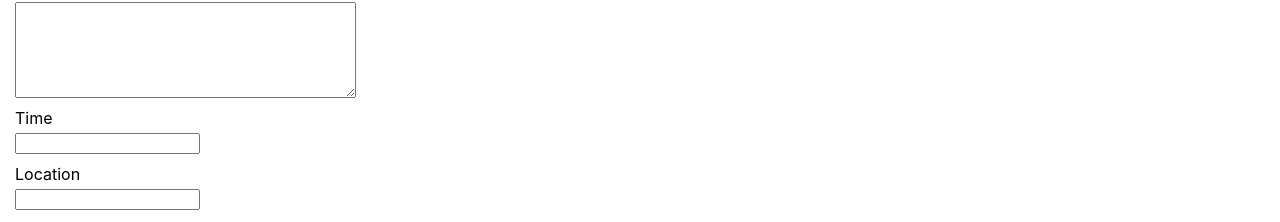
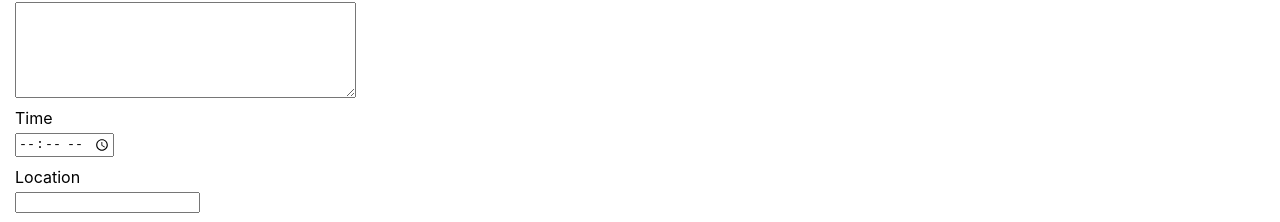
Before and after one commit to wesmc10/it-s-a-date-app, a React (Create React App) app: page /1/create-event in a window 1280 px wide. Shown: the part 233-455 px from the top of the page. Built offline with nearby package versions, Linux system fonts and the light colour scheme.

Commit message:
Modifed time format for events

```diff
--- a/package.json
+++ b/package.json
@@ -6,6 +6,7 @@
     "@fortawesome/fontawesome-svg-core": "^1.2.19",
     "@fortawesome/free-solid-svg-icons": "^5.9.0",
     "@fortawesome/react-fontawesome": "^0.1.4",
+    "convert-time": "^0.3.0",
     "date-fns": "^1.30.1",
     "react": "^16.8.6",
     "react-dom": "^16.8.6",
@@ -15,7 +16,6 @@
   },
   "scripts": {
     "start": "react-scripts start",
-    "prebuild": "react-scripts test",
     "build": "react-scripts build",
     "test": "react-scripts test",
     "eject": "react-scripts eject",
--- a/src/CreateEvent/CreateEvent.js
+++ b/src/CreateEvent/CreateEvent.js
@@ -123,7 +123,7 @@ export default class CreateEvent extends Component {
                             </label>
                             <input
                                 id="Create_event_time"
-                                type="text"
+                                type="time"
                                 name="Create_event_time"
                                 required
                                 onChange={this.handleTimeChange}
--- a/src/EditEvent/EditEvent.js
+++ b/src/EditEvent/EditEvent.js
@@ -1,6 +1,5 @@
 import React, { Component } from 'react';
 import LogOut from '../LogOut/LogOut';
-import dateFns from 'date-fns';
 import './EditEvent.css';
 import ItsADateContext from '../ItsADateContext';
 
@@ -136,7 +135,7 @@ export default class EditEvent extends Component {
                             </label>
                             <input
                                 id="Edit_event_time"
-                                type="text"
+                                type="time"
                                 name="Edit_event_time"
                                 required
                                 value={time}
--- a/src/Event/Event.js
+++ b/src/Event/Event.js
@@ -1,6 +1,7 @@
 import React, { Component } from 'react';
 import { Link } from 'react-router-dom';
 import LogOut from '../LogOut/LogOut';
+import convertTime from 'convert-time';
 import './Event.css';
 import ItsADateContext from '../ItsADateContext';
 
@@ -48,7 +49,7 @@ export default class Event extends Component {
                 <section className="Event_view_time">
                     <h2 className="section_tag">Time</h2>
                     <p className="section_time">
-                        {currentEvent.time}
+                        {convertTime(currentEvent.time, 'hh:MM A')}
                     </p>
                 </section>
                 <section className="Event_view_location">
--- a/src/ViewEventsModal/ViewEventsModal.js
+++ b/src/ViewEventsModal/ViewEventsModal.js
@@ -1,5 +1,6 @@
 import React, { Component } from 'react';
 import { Link } from 'react-router-dom';
+import convertTime from 'convert-time';
 import './ViewEventsModal.css';
 import ItsADateContext from '../ItsADateContext';
 
@@ -21,7 +22,7 @@ export default class ViewEventsModal extends Component {
                     {events.filter(event => event.dayId === clickedDay).map(event =>
                         <div className="Events_for_this_day"  key={event.id}>
                             <Link to={`/${event.id}/event`}>
-                                {`Event: ${event.name}`}
+                                {`${event.name} at ${convertTime(event.time, 'hh:MM A')}`}
                             </Link>
                         </div>
                     )}
--- a/src/dummy-store.js
+++ b/src/dummy-store.js
@@ -55,7 +55,7 @@ export default {
       {
         "id": "cbc787a0-ffaf-11e8-8eb2-f2801f1b9fe2",
         "name": "Dogs",
-        "time": "07:30 PM",
+        "time": "19:30",
         "calendarId": "b0715efe-ffaf-11e8-8eb2-f2801f1b9fd1",
         "description": "Corporis accusamus placeat quas non voluptas. Harum fugit molestias qui. Velit ex animi reiciendis quasi. Suscipit totam delectus ut voluptas aut qui rerum. Non veniam eius molestiae rerum quam.\n \rUnde qui aperiam praesentium alias. Aut temporibus id quidem recusandae voluptatem ut eum. Consequatur asperiores et in quisquam corporis maxime dolorem soluta. Et officiis id est quia sunt qui iste reiciendis saepe. Ut aut doloribus minus non nisi vel corporis. Veritatis mollitia et molestias voluptas neque aspernatur reprehenderit.\n \rMaxime aut reprehenderit mollitia quia eos sit fugiat exercitationem. Minima dolore soluta. Quidem fuga ut sit voluptas nihil sunt aliquam dignissimos. Ex autem nemo quisquam voluptas consequuntur et necessitatibus minima velit. Consequatur quia quis tempora minima. Aut qui dolor et dignissimos ut repellat quas ad.",
         "location": "5774 Here Drive",
@@ -65,7 +65,7 @@ export default {
       {
         "id": "cbt787a0-ffaf-11e8-8eb2-f2801f1c9fd1",
         "name": "Party",
-        "time": "09:00 PM",
+        "time": "21:00",
         "calendarId": "b07161a6-ffaf-11e8-8eb2-f2801f1b9fd1",
         "description": "Corporis accusamus placeat quas non voluptas. Harum fugit molestias qui. Velit ex animi reiciendis quasi. Suscipit totam delectus ut voluptas aut qui rerum. Non veniam eius molestiae rerum quam.\n \rUnde qui aperiam praesentium alias. Aut temporibus id quidem recusandae voluptatem ut eum. Consequatur asperiores et in quisquam corporis maxime dolorem soluta. Et officiis id est quia sunt qui iste reiciendis saepe. Ut aut doloribus minus non nisi vel corporis. Veritatis mollitia et molestias voluptas neque aspernatur reprehenderit.\n \rMaxime aut reprehenderit mollitia quia eos sit fugiat exercitationem. Minima dolore soluta. Quidem fuga ut sit voluptas nihil sunt aliquam dignissimos. Ex autem nemo quisquam voluptas consequuntur et necessitatibus minima velit. Consequatur quia quis tempora minima. Aut qui dolor et dignissimos ut repellat quas ad.",
         "location": "28490 Party Lane",
@@ -74,7 +74,7 @@ export default {
       {
         "id": "cbc787a0-ffaf-11e8-8eb2-f4801f1b9fd1",
         "name": "Work",
-        "time": "08:00 AM",
+        "time": "08:00",
         "calendarId": "b07162f0-ffaf-11e8-8eb2-f2801f1b9fd1",
         "description": "Corporis accusamus placeat quas non voluptas. Harum fugit molestias qui. Velit ex animi reiciendis quasi. Suscipit totam delectus ut voluptas aut qui rerum. Non veniam eius molestiae rerum quam.\n \rUnde qui aperiam praesentium alias. Aut temporibus id quidem recusandae voluptatem ut eum. Consequatur asperiores et in quisquam corporis maxime dolorem soluta. Et officiis id est quia sunt qui iste reiciendis saepe. Ut aut doloribus minus non nisi vel corporis. Veritatis mollitia et molestias voluptas neque aspernatur reprehenderit.\n \rMaxime aut reprehenderit mollitia quia eos sit fugiat exercitationem. Minima dolore soluta. Quidem fuga ut sit voluptas nihil sunt aliquam dignissimos. Ex autem nemo quisquam voluptas consequuntur et necessitatibus minima velit. Consequatur quia quis tempora minima. Aut qui dolor et dignissimos ut repellat quas ad.",
         "location": "90385 Hey Drive",
@@ -83,7 +83,7 @@ export default {
       {
         "id": "cbc781a0-ffaf-11e8-8eb2-f2801f1b9fd1",
         "name": "Gone",
-        "time": "05:00 PM",
+        "time": "17:00",
         "calendarId": "b07112f0-ffaf-11e8-8eb2-f2801f1b9fd1",
         "description": "Corporis accusamus placeat quas non voluptas. Harum fugit molestias qui. Velit ex animi reiciendis quasi. Suscipit totam delectus ut voluptas aut qui rerum. Non veniam eius molestiae rerum quam.\n \rUnde qui aperiam praesentium alias. Aut temporibus id quidem recusandae voluptatem ut eum. Consequatur asperiores et in quisquam corporis maxime dolorem soluta. Et officiis id est quia sunt qui iste reiciendis saepe. Ut aut doloribus minus non nisi vel corporis. Veritatis mollitia et molestias voluptas neque aspernatur reprehenderit.\n \rMaxime aut reprehenderit mollitia quia eos sit fugiat exercitationem. Minima dolore soluta. Quidem fuga ut sit voluptas nihil sunt aliquam dignissimos. Ex autem nemo quisquam voluptas consequuntur et necessitatibus minima velit. Consequatur quia quis tempora minima. Aut qui dolor et dignissimos ut repellat quas ad.",
         "location": "2474 Laurinda Drive",
@@ -92,7 +92,7 @@ export default {
       {
         "id": "cbc787a0-ffaf-11e8-8eb2-f2801f1b9fd1",
         "name": "Dude",
-        "time": "08:00 PM",
+        "time": "20:00",
         "calendarId": "b07161a6-ffaf-11e8-8eb2-f2801f1b9fd1",
         "description": "Corporis accusamus placeat quas non voluptas. Harum fugit molestias qui. Velit ex animi reiciendis quasi. Suscipit totam delectus ut voluptas aut qui rerum. Non veniam eius molestiae rerum quam.\n \rUnde qui aperiam praesentium alias. Aut temporibus id quidem recusandae voluptatem ut eum. Consequatur asperiores et in quisquam corporis maxime dolorem soluta. Et officiis id est quia sunt qui iste reiciendis saepe. Ut aut doloribus minus non nisi vel corporis. Veritatis mollitia et molestias voluptas neque aspernatur reprehenderit.\n \rMaxime aut reprehenderit mollitia quia eos sit fugiat exercitationem. Minima dolore soluta. Quidem fuga ut sit voluptas nihil sunt aliquam dignissimos. Ex autem nemo quisquam voluptas consequuntur et necessitatibus minima velit. Consequatur quia quis tempora minima. Aut qui dolor et dignissimos ut repellat quas ad.",
         "location": "93845 Cake Drive",
@@ -101,7 +101,7 @@ export default {
       {
         "id": "cbc787a0-ffaf-11z8-8eb2-f2801f1b9fd1",
         "name": "Hey",
-        "time": "12:15 PM",
+        "time": "12:15",
         "calendarId": "b0715efe-ffaf-11e8-8eb2-f2801f1b9fd1",
         "description": "Corporis accusamus placeat quas non voluptas. Harum fugit molestias qui. Velit ex animi reiciendis quasi. Suscipit totam delectus ut voluptas aut qui rerum. Non veniam eius molestiae rerum quam.\n \rUnde qui aperiam praesentium alias. Aut temporibus id quidem recusandae voluptatem ut eum. Consequatur asperiores et in quisquam corporis maxime dolorem soluta. Et officiis id est quia sunt qui iste reiciendis saepe. Ut aut doloribus minus non nisi vel corporis. Veritatis mollitia et molestias voluptas neque aspernatur reprehenderit.\n \rMaxime aut reprehenderit mollitia quia eos sit fugiat exercitationem. Minima dolore soluta. Quidem fuga ut sit voluptas nihil sunt aliquam dignissimos. Ex autem nemo quisquam voluptas consequuntur et necessitatibus minima velit. Consequatur quia quis tempora minima. Aut qui dolor et dignissimos ut repellat quas ad.",
         "location": "09384 Right Drive",
@@ -110,7 +110,7 @@ export default {
       {
         "id": "cbc787a0-ffaf-11e8-8eb2-c2801f1b9fd1",
         "name": "Wow",
-        "time": "10:45 AM",
+        "time": "10:45",
         "calendarId": "b07161a6-ffaf-11e8-8eb2-f2801f1b9fd1",
         "description": "Corporis accusamus placeat quas non voluptas. Harum fugit molestias qui. Velit ex animi reiciendis quasi. Suscipit totam delectus ut voluptas aut qui rerum. Non veniam eius molestiae rerum quam.\n \rUnde qui aperiam praesentium alias. Aut temporibus id quidem recusandae voluptatem ut eum. Consequatur asperiores et in quisquam corporis maxime dolorem soluta. Et officiis id est quia sunt qui iste reiciendis saepe. Ut aut doloribus minus non nisi vel corporis. Veritatis mollitia et molestias voluptas neque aspernatur reprehenderit.\n \rMaxime aut reprehenderit mollitia quia eos sit fugiat exercitationem. Minima dolore soluta. Quidem fuga ut sit voluptas nihil sunt aliquam dignissimos. Ex autem nemo quisquam voluptas consequuntur et necessitatibus minima velit. Consequatur quia quis tempora minima. Aut qui dolor et dignissimos ut repellat quas ad.",
         "location": "8239 Drill Drive",
@@ -119,7 +119,7 @@ export default {
       {
         "id": "cbc787a0-ffaf-11e8-8eb2-f3801f1b9fd1",
         "name": "Fun",
-        "time": "06:30 PM",
+        "time": "18:30",
         "calendarId": "b07162f0-ffaf-11e8-8eb2-f2801f1b9fd1",
         "description": "Corporis accusamus placeat quas non voluptas. Harum fugit molestias qui. Velit ex animi reiciendis quasi. Suscipit totam delectus ut voluptas aut qui rerum. Non veniam eius molestiae rerum quam.\n \rUnde qui aperiam praesentium alias. Aut temporibus id quidem recusandae voluptatem ut eum. Consequatur asperiores et in quisquam corporis maxime dolorem soluta. Et officiis id est quia sunt qui iste reiciendis saepe. Ut aut doloribus minus non nisi vel corporis. Veritatis mollitia et molestias voluptas neque aspernatur reprehenderit.\n \rMaxime aut reprehenderit mollitia quia eos sit fugiat exercitationem. Minima dolore soluta. Quidem fuga ut sit voluptas nihil sunt aliquam dignissimos. Ex autem nemo quisquam voluptas consequuntur et necessitatibus minima velit. Consequatur quia quis tempora minima. Aut qui dolor et dignissimos ut repellat quas ad.",
         "location": "0983 Can Drive",
@@ -128,7 +128,7 @@ export default {
       {
         "id": "cbc787a0-ffaf-77e8-8eb2-f2801f1b9fd1",
         "name": "Rangers",
-        "time": "07:05 PM",
+        "time": "19:05",
         "calendarId": "b07112f0-ffaf-11e8-8eb2-f2801f1b9fd1",
         "description": "Corporis accusamus placeat quas non voluptas. Harum fugit molestias qui. Velit ex animi reiciendis quasi. Suscipit totam delectus ut voluptas aut qui rerum. Non veniam eius molestiae rerum quam.\n \rUnde qui aperiam praesentium alias. Aut temporibus id quidem recusandae voluptatem ut eum. Consequatur asperiores et in quisquam corporis maxime dolorem soluta. Et officiis id est quia sunt qui iste reiciendis saepe. Ut aut doloribus minus non nisi vel corporis. Veritatis mollitia et molestias voluptas neque aspernatur reprehenderit.\n \rMaxime aut reprehenderit mollitia quia eos sit fugiat exercitationem. Minima dolore soluta. Quidem fuga ut sit voluptas nihil sunt aliquam dignissimos. Ex autem nemo quisquam voluptas consequuntur et necessitatibus minima velit. Consequatur quia quis tempora minima. Aut qui dolor et dignissimos ut repellat quas ad.",
         "location": "27384 Finkle Drive",
@@ -137,7 +137,7 @@ export default {
       {
         "id": "cbc798a0-ffaf-11e8-8eb2-f2801f1b9fd1",
         "name": "Cowboys",
-        "time": "10:00 AM",
+        "time": "10:00",
         "calendarId": "b0712efe-ffaf-11e8-8eb2-f2801g1b9fd1",
         "description": "Corporis accusamus placeat quas non voluptas. Harum fugit molestias qui. Velit ex animi reiciendis quasi. Suscipit totam delectus ut voluptas aut qui rerum. Non veniam eius molestiae rerum quam.\n \rUnde qui aperiam praesentium alias. Aut temporibus id quidem recusandae voluptatem ut eum. Consequatur asperiores et in quisquam corporis maxime dolorem soluta. Et officiis id est quia sunt qui iste reiciendis saepe. Ut aut doloribus minus non nisi vel corporis. Veritatis mollitia et molestias voluptas neque aspernatur reprehenderit.\n \rMaxime aut reprehenderit mollitia quia eos sit fugiat exercitationem. Minima dolore soluta. Quidem fuga ut sit voluptas nihil sunt aliquam dignissimos. Ex autem nemo quisquam voluptas consequuntur et necessitatibus minima velit. Consequatur quia quis tempora minima. Aut qui dolor et dignissimos ut repellat quas ad.",
         "location": "1273 Wes Drive",
@@ -146,7 +146,7 @@ export default {
       {
         "id": "cbc787a0-ffaf-11e8-8eb2-f2801f1b2fd1",
         "name": "Mavs",
-        "time": "205:35 PM",
+        "time": "17:35",
         "calendarId": "b07161a6-ffaf-11e8-8eb2-f2801f1b9fd1",
         "description": "Corporis accusamus placeat quas non voluptas. Harum fugit molestias qui. Velit ex animi reiciendis quasi. Suscipit totam delectus ut voluptas aut qui rerum. Non veniam eius molestiae rerum quam.\n \rUnde qui aperiam praesentium alias. Aut temporibus id quidem recusandae voluptatem ut eum. Consequatur asperiores et in quisquam corporis maxime dolorem soluta. Et officiis id est quia sunt qui iste reiciendis saepe. Ut aut doloribus minus non nisi vel corporis. Veritatis mollitia et molestias voluptas neque aspernatur reprehenderit.\n \rMaxime aut reprehenderit mollitia quia eos sit fugiat exercitationem. Minima dolore soluta. Quidem fuga ut sit voluptas nihil sunt aliquam dignissimos. Ex autem nemo quisquam voluptas consequuntur et necessitatibus minima velit. Consequatur quia quis tempora minima. Aut qui dolor et dignissimos ut repellat quas ad.",
         "location": "8734 Eugene Drive",
@@ -155,7 +155,7 @@ export default {
       {
         "id": "cbc787a0-ffaf-11e8-8eb2-f2801s1b9fd1",
         "name": "Love",
-        "time": "11:00 PM",
+        "time": "23:00",
         "calendarId": "b0715efe-ffaf-11e8-8eb2-f2801f1b9fd1",
         "description": "Corporis accusamus placeat quas non voluptas. Harum fugit molestias qui. Velit ex animi reiciendis quasi. Suscipit totam delectus ut voluptas aut qui rerum. Non veniam eius molestiae rerum quam.\n \rUnde qui aperiam praesentium alias. Aut temporibus id quidem recusandae voluptatem ut eum. Consequatur asperiores et in quisquam corporis maxime dolorem soluta. Et officiis id est quia sunt qui iste reiciendis saepe. Ut aut doloribus minus non nisi vel corporis. Veritatis mollitia et molestias voluptas neque aspernatur reprehenderit.\n \rMaxime aut reprehenderit mollitia quia eos sit fugiat exercitationem. Minima dolore soluta. Quidem fuga ut sit voluptas nihil sunt aliquam dignissimos. Ex autem nemo quisquam voluptas consequuntur et necessitatibus minima velit. Consequatur quia quis tempora minima. Aut qui dolor et dignissimos ut repellat quas ad.",
         "location": "2894 Quake Drive",
@@ -164,7 +164,7 @@ export default {
       {
         "id": "cbc787a0-ffaf-11e8-8eb2-f1801f1b9fd1",
         "name": "Like",
-        "time": "07:15 PM",
+        "time": "19:15",
         "calendarId": "b0712efe-ffaf-11e8-8eb2-f2801g1b9fd1",
         "description": "Corporis accusamus placeat quas non voluptas. Harum fugit molestias qui. Velit ex animi reiciendis quasi. Suscipit totam delectus ut voluptas aut qui rerum. Non veniam eius molestiae rerum quam.\n \rUnde qui aperiam praesentium alias. Aut temporibus id quidem recusandae voluptatem ut eum. Consequatur asperiores et in quisquam corporis maxime dolorem soluta. Et officiis id est quia sunt qui iste reiciendis saepe. Ut aut doloribus minus non nisi vel corporis. Veritatis mollitia et molestias voluptas neque aspernatur reprehenderit.\n \rMaxime aut reprehenderit mollitia quia eos sit fugiat exercitationem. Minima dolore soluta. Quidem fuga ut sit voluptas nihil sunt aliquam dignissimos. Ex autem nemo quisquam voluptas consequuntur et necessitatibus minima velit. Consequatur quia quis tempora minima. Aut qui dolor et dignissimos ut repellat quas ad.",
         "location": "7343 Hilltop Drive",
@@ -173,7 +173,7 @@ export default {
       {
         "id": "ayz787a0-ffaf-11e8-8eb2-f2801f1b9fd1",
         "name": "Heaven",
-        "time": "12:00 AM",
+        "time": "12:00",
         "calendarId": "b07112f0-ffaf-11e8-8eb2-f2801f1b9fd1",
         "description": "Corporis accusamus placeat quas non voluptas. Harum fugit molestias qui. Velit ex animi reiciendis quasi. Suscipit totam delectus ut voluptas aut qui rerum. Non veniam eius molestiae rerum quam.\n \rUnde qui aperiam praesentium alias. Aut temporibus id quidem recusandae voluptatem ut eum. Consequatur asperiores et in quisquam corporis maxime dolorem soluta. Et officiis id est quia sunt qui iste reiciendis saepe. Ut aut doloribus minus non nisi vel corporis. Veritatis mollitia et molestias voluptas neque aspernatur reprehenderit.\n \rMaxime aut reprehenderit mollitia quia eos sit fugiat exercitationem. Minima dolore soluta. Quidem fuga ut sit voluptas nihil sunt aliquam dignissimos. Ex autem nemo quisquam voluptas consequuntur et necessitatibus minima velit. Consequatur quia quis tempora minima. Aut qui dolor et dignissimos ut repellat quas ad.",
         "location": "3485 Little Drive",
```
Also changed, not shown: 1 other file (tests, documents, lock files or other folders).
